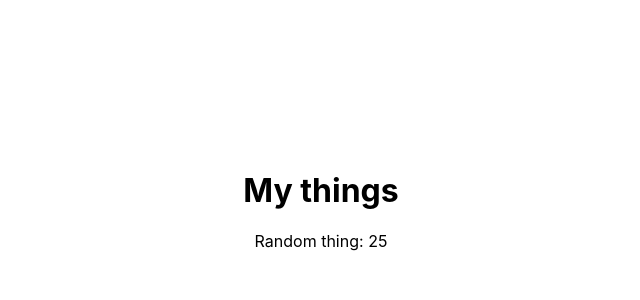
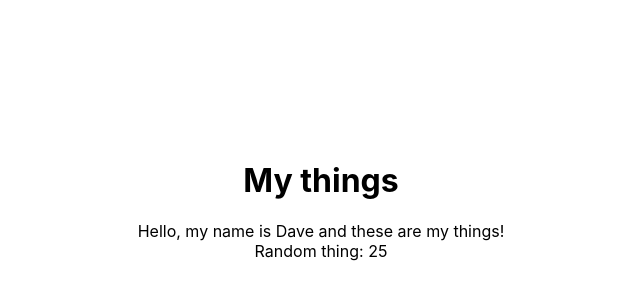
Before and after one commit to grug/build-the-thing, a Next.js app: page / in a window 1280 px wide. Shown: the part 200-500 px from the top of the page, without its empty margins (319-959 px from the left). Built offline with nearby package versions, Linux system fonts and the light colour scheme.

Commit message:
Add another thing

```diff
--- a/pages/index.tsx
+++ b/pages/index.tsx
@@ -7,10 +7,15 @@ export default function Home() {
   return (
     <div className={styles.container}>
       <h1>My things</h1>
+      <AnotherThing />
       <RandomThing />
     </div>
   );
 }
+
+const AnotherThing = () => {
+  return <div>Hello, my name is Dave and these are my things!</div>;
+};
 
 const RandomThing = () => {
   const { data } = useSWR<{ randomThing: number }>(
```
